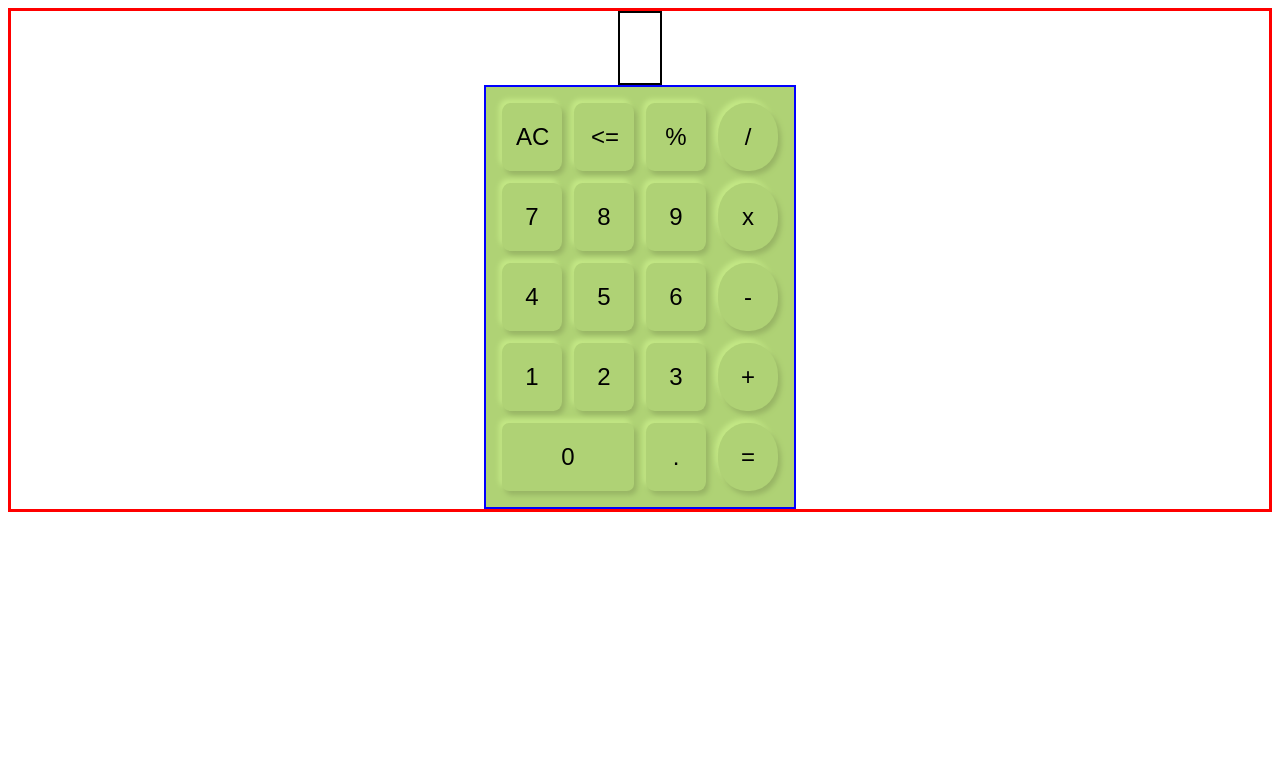
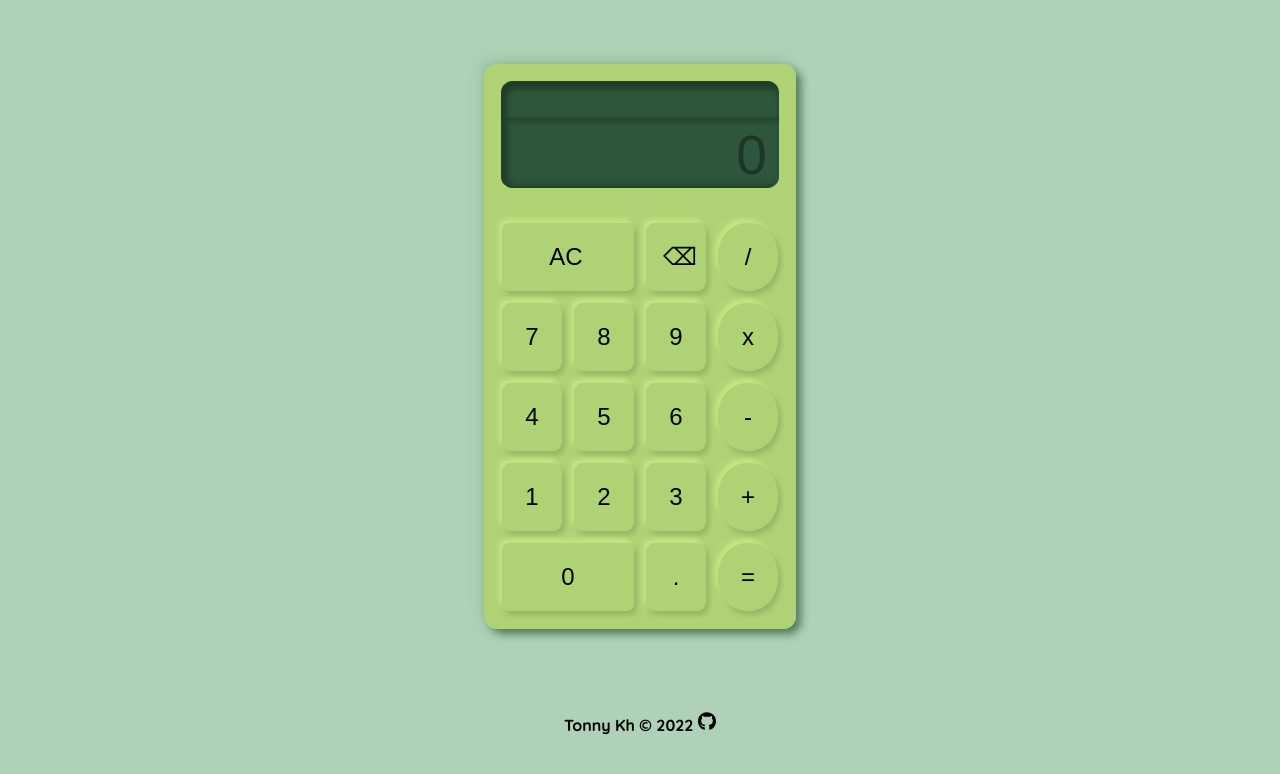
Before and after one commit to tonnykh/calculator, a plain HTML site: page index.html in a window 1280 px wide. Both pictures are taken after a click on the button "AC". Drawn offline with Linux system fonts and the light colour scheme.

Commit message:
Add more functionality & refactor code

```diff
--- a/index.html
+++ b/index.html
@@ -5,8 +5,6 @@
     <meta http-equiv="X-UA-Compatible" content="IE=edge">
     <meta name="viewport" content="width=device-width, initial-scale=1.0">
     <title>Calculator</title>
-
-
 
     <!-- CSS link -->
     <link rel="stylesheet" href="style.css">
@@ -29,37 +27,36 @@
         <!-- SCREEN -->
         <div id="screen">
             <div id="screenText">
-                    <p class="smallNumberDisplay"></p>
-                    <h2 class="bigNumberDisplay">0</h2>
+                    <input type="text" class="smallInput">
+                    <input type="text" placeholder="0" class="largeInput">
             </div>
         </div>
 
 
         <!-- BUTTONS -->
         <div id="buttons">
-            <button class="acBtn btnClear">AC</button>
-            <button class="btnClearPreviousHistory"><=</button>
-            <button class="btnOperator">%</button>
-            <button class="circle btnOperator">/</button>
+            <button class="btnClear">AC</button>
+            <button class="btnClearPreviousHistory">&#9003;</button>
+            <button class="btnOperator">/</button>
 
             <button class="btnNum">7</button>
             <button class="btnNum">8</button>
             <button class="btnNum">9</button>
-            <button class="circle btnOperator">x</button>
+            <button class="btnOperator">x</button>
 
             <button class="btnNum">4</button>
             <button class="btnNum">5</button>
             <button class="btnNum">6</button>
-            <button class="circle btnOperator">-</button>
+            <button class="btnOperator">-</button>
 
             <button class="btnNum">1</button>
             <button class="btnNum">2</button>
             <button class="btnNum">3</button>
-            <button class="circle btnOperator">+</button>
+            <button class="btnOperator">+</button>
 
             <button class="zeroBtn btnNum">0</button>
             <button class="btnNum">.</button>
-            <button class="circle btnEqual">=</button>
+            <button class="btnEqual">=</button>
         </div>
 
     </div>
@@ -67,7 +64,20 @@
 
     <!-- PAGE FOOTER -->
     <div id="footer">
-
+        Tonny Kh &copy 2022 <svg xmlns="http://www.w3.org/2000/svg" viewBox="0 0 496 512">
+        <path d="M165.9 397.4c0 2-2.3 3.6-5.2 3.6-3.3.3-5.6-1.3-5.6-3.6 0-2 2.3-3.6 5.2-3.6 3-.3 5.6 1.3
+        5.6 3.6zm-31.1-4.5c-.7 2 1.3 4.3 4.3 4.9 2.6 1 5.6 0 6.2-2s-1.3-4.3-4.3-5.2c-2.6-.7-5.5.3-6.2
+        2.3zm44.2-1.7c-2.9.7-4.9 2.6-4.6 4.9.3 2 2.9 3.3 5.9 2.6 2.9-.7 4.9-2.6 4.6-4.6-.3-1.9-3-3.2-5.9-2.9zM244.8
+        8C106.1 8 0 113.3 0 252c0 110.9 69.8 205.8 169.5 239.2 12.8 2.3 17.3-5.6 17.3-12.1 0-6.2-.3-40.4-.3-61.4 0
+        0-70 15-84.7-29.8 0 0-11.4-29.1-27.8-36.6 0 0-22.9-15.7 1.6-15.4 0 0 24.9 2 38.6 25.8 21.9 38.6 58.6 27.5
+        72.9 20.9 2.3-16 8.8-27.1 16-33.7-55.9-6.2-112.3-14.3-112.3-110.5 0-27.5 7.6-41.3 23.6-58.9-2.6-6.5-11.1-33.3
+        2.6-67.9 20.9-6.5 69 27 69 27 20-5.6 41.5-8.5 62.8-8.5s42.8 2.9 62.8 8.5c0 0 48.1-33.6 69-27 13.7 34.7 5.2 61.4
+        2.6 67.9 16 17.7 25.8 31.5 25.8 58.9 0 96.5-58.9 104.2-114.8 110.5 9.2 7.9 17 22.9 17 46.4 0 33.7-.3 75.4-.3 83.6
+        0 6.5 4.6 14.4 17.3 12.1C428.2 457.8 496 362.9 496 252 496 113.3 383.5 8 244.8 8zM97.2 352.9c-1.3 1-1 3.3.7 5.2 1.6
+        1.6 3.9 2.3 5.2 1 1.3-1 1-3.3-.7-5.2-1.6-1.6-3.9-2.3-5.2-1zm-10.8-8.1c-.7 1.3.3 2.9 2.3 3.9 1.6 1 3.6.7
+        4.3-.7.7-1.3-.3-2.9-2.3-3.9-2-.6-3.6-.3-4.3.7zm32.4 35.6c-1.6 1.3-1 4.3 1.3 6.2 2.3 2.3 5.2 2.6 6.5 1
+        1.3-1.3.7-4.3-1.3-6.2-2.2-2.3-5.2-2.6-6.5-1zm-11.4-14.7c-1.6 1-1.6 3.6 0 5.9 1.6 2.3 4.3 3.3 5.6 2.3 1.6-1.3 1.6-3.9
+        0-6.2-1.4-2.3-4-3.3-5.6-2z"/></svg>
     </div>
 
 
--- a/index.js
+++ b/index.js
@@ -1,48 +1,42 @@
+const btnNum = document.querySelectorAll('.btnNum');
 const btnEqual = document.querySelector('.btnEqual');
 const btnClear = document.querySelector('.btnClear');
+const largeInput = document.querySelector('.largeInput');
+const smallInput = document.querySelector('.smallInput');
+const btnOperator = document.querySelectorAll('.btnOperator');
 const btnClearPreviousHistory = document.querySelector('.btnClearPreviousHistory');
-const btnOperator = document.querySelectorAll('.btnOperator');
-const btnNum = document.querySelectorAll('.btnNum');
-const bigNumberDisplay = document.querySelector('.bigNumberDisplay');
-const smallNumberDisplay = document.querySelector('.smallNumberDisplay');
 
+const operatorArray = ['+', '-', 'x', '/'];
 let currentNumber = '';
 let previousNumber = '';
 let total = 0;
 
-// when number click it Append Left_Number
 function appendNumber(number) {
     return currentNumber += number;
 }
 
-// when operator btn click Append operator to Previous_number.
 function appendOperator(operator) {
     return previousNumber += operator;
 }
 
-
-// update BIG DISPLAY function when number click ONLY Left_Number
 function updateBigDisplay() {
-     return bigNumberDisplay.innerText = currentNumber;
+     return largeInput.value = currentNumber;
 }
 
-// update SMALL DISPLAY function when operator click
 function updateSmallDisplay(operator) {
-    const operatorArray = ['+', '-', 'x', '/', '%'];
-
-    if (previousNumber !== '') {
+    if (previousNumber !== '' && currentNumber === '') {
         if (operatorArray.includes(previousNumber.slice(-1))) {
             previousNumber = previousNumber.slice(0 , previousNumber.length - 1);
-            return smallNumberDisplay.innerText = appendOperator(operator);
+            smallInput.value = appendOperator(operator);
         } else {
-            return smallNumberDisplay.innerText = appendOperator(operator);
+            smallInput.value = appendOperator(operator);
         }
     } else {
-        return smallNumberDisplay.innerText = previousNumber;
+        smallInput.value = previousNumber;
     }
 }
 
-// when btn Number click it will display the Left_Number
+
 btnNum.forEach(num);
 function num(btn) {
     btn.addEventListener('click', function(e) {
@@ -50,42 +44,54 @@ function num(btn) {
         console.log(e.target.innerText);
         appendNumber(e.target.innerText);
         updateBigDisplay();
+
+        if (operatorArray.includes(previousNumber.slice(-1)) === false && previousNumber !== '') {
+            previousNumber = '';
+            updateSmallDisplay();
+        }
     })
 }
 
-// Clear Display Left_Number function
+
 function clearDisplay() {
     currentNumber = '';
     previousNumber = '';
-    bigNumberDisplay.innerText = '';
-    smallNumberDisplay.innerText = '';
+    largeInput.value = '';
+    smallInput.value = '';
 }
 
-// when AC btn click the display will clear the Left_Number
 btnClear.addEventListener('click', function() {
     clearDisplay();
 })
 
-// when <=BACK btn click the display will clear one previous Left_Number digit
+
 btnClearPreviousHistory.addEventListener('click', function() {
-     currentNumber = currentNumber.slice(0 , currentNumber.length - 1);
-     updateBigDisplay();
+    if (previousNumber === '') {
+        currentNumber = currentNumber.slice(0 , currentNumber.length - 1);
+        updateBigDisplay();
 
-     if (previousNumber !== '') {
+    } else if (currentNumber === '') {
         currentNumber = previousNumber.slice(0 , previousNumber.length - 1);
         previousNumber = '';
         updateBigDisplay();
-     }
+        updateSmallDisplay();
 
-     updateSmallDisplay();
+    } else if (currentNumber !== '' && previousNumber !== '') {
+        currentNumber = currentNumber.slice(0 , currentNumber.length - 1);
+        updateBigDisplay();
+
+        if (operatorArray.includes(previousNumber.slice(-1)) === false) {
+            previousNumber = '';
+            updateSmallDisplay();
+        }
+    }
 })
 
-// Operator function
+
 function chooseOperator(operator) {
     if (currentNumber === '') {
         return;
     }
-
     previousNumber = parseInt(previousNumber.slice(0 , previousNumber.length - 1));
     currentNumber = parseInt(currentNumber);
 
@@ -102,34 +108,39 @@ function chooseOperator(operator) {
         case '/':
             total = previousNumber / currentNumber;
             break;
-
     }
-
-    smallNumberDisplay.innerText = appendOperator(operator + currentNumber);
-
-    currentNumber = total.toString();
-    total = 0;
+    currentNumber = currentNumber.toString();
 }
 
-// when btn operator click
+
 btnOperator.forEach(function(btn) {
     btn.addEventListener('click', function(e) {
         console.log(e.target.innerText);
         if (previousNumber === '') {
             previousNumber = currentNumber;
             currentNumber = '';
+            updateBigDisplay();
+            updateSmallDisplay(e.target.innerText);
+
+        } else if (currentNumber === '') {
+            updateSmallDisplay(e.target.innerText);
+
+        } else if (currentNumber !== '' && previousNumber !== '') {
+            chooseOperator(previousNumber.slice(-1));
+            previousNumber = total + e.target.innerText;
+            updateSmallDisplay()
+            currentNumber = '';
+            updateBigDisplay();
         }
-        updateBigDisplay();
-        updateSmallDisplay(e.target.innerText);
     })
 });
 
-// when = click calculate & display ANS on Big Display
 btnEqual.addEventListener('click', function() {
-    const operatorArray = ['+', '-', 'x', '/', '%'];
-
     if (operatorArray.includes(previousNumber.slice(-1)) && currentNumber !== '') {
-        chooseOperator(previousNumber.slice(-1));
+        let operator = previousNumber.slice(-1);
+        chooseOperator(operator);
+        smallInput.value = appendOperator(operator + currentNumber);
+        currentNumber = total.toString();
         updateBigDisplay();
     }
 });
--- a/style.css
+++ b/style.css
@@ -1,37 +1,60 @@
+body {
+    font-family: quicksand;
+    background-color: hwb(135 41% 33% / 0.538);
+}
 
-
-
+/* || CALCULATOR FULL BODY || */
 #calculatorFullBody {
-    font-family: quicksand;
     font-weight:bolder;
     font-size: x-large;
-
     display: flex;
     flex-direction: column;
     justify-content: center;
     align-items: center;
-    border: 3px solid red;
+    width: 311px;
+    margin: auto;
+    margin-top: 4rem;
+    border-radius: 0.8rem;
 }
 
+/* || SCREEN || */
 #screen {
-    border: 2px solid black;
-    padding: 20px;
+    padding: 17px 17px;
+    width: 89.3%;
+    flex-wrap: nowrap;
+    border-radius: 0.8rem 0.8rem 0rem 0rem ;
 }
 
-
-/* || DISPLAY || */
-.smallNumberDisplay {
-    color: blueviolet;
+#screenText {
+    display: flex;
+    flex-direction: column;
 }
 
+input {
+    border: 0px;
+    padding: 5px 12px;
+    resize: vertical;
+}
+
+.largeInput {
+   font-size: 55px;
+   text-align: right;
+   padding-bottom: 1px;
+   overflow-wrap: break-word;
+}
+
+.smallInput {
+    text-align: right;
+    font-size: 22px;
+    padding-top: 6px;
+}
 
 /* || BUTTONS || */
-
 #buttons {
-    border: 2px solid blue;
     display: grid;
     grid-template-columns: auto auto auto auto;
-    padding: 10px;
+    padding: 12px;
+    border-radius: 0rem 0rem 0.8rem 0.8rem;
 }
 
 button {
@@ -43,14 +66,17 @@ button {
     border: none;
 }
 
-.circle {
+.btnOperator, .btnEqual {
     border-radius: 47%;
 }
 
-.acBtn {
+.btnClear {
     padding-left: 14px;
     padding-right: 18px;
-
+    grid-column-start: 1;
+    grid-column-end: 3;
+    border-radius: 7px;
+    width: 132px;
 }
 
 .zeroBtn {
@@ -58,11 +84,51 @@ button {
     grid-column-end: 3;
     border-radius: 7px;
     width: 132px;
-
 }
 
+/* || FOOTER || */
+#footer {
+    text-align: center;
+    margin-top: 5.2rem;
+}
+
+svg {
+    width: 18px;
+}
 
 /* || COLOR || */
+#calculatorFullBody {
+    box-shadow: 5px 5px 8px hwb(135 10% 73% / 0.625),
+                -5px -5px 12px hwb(133 53% 27% / 0.543);
+}
+#screen {
+    background-color:#afd275;
+}
+
+#screenText {
+    background-color: #2e563b;
+    border-radius: 15px;
+}
+
+input {
+    color: rgb(186, 220, 73);
+    background-color: #2e563b;
+}
+
+::placeholder {
+    color: rgb(30, 53, 44);
+}
+
+.smallInput {
+    box-shadow: inset 3px 5px 5px 3px rgba(0, 0, 0, 0.3);
+    border-radius:  0.725rem 0.725rem  0px 0px;
+}
+
+.largeInput {
+    color: #ffffff;
+    box-shadow: inset 4px 0px 5px 3px rgba(8, 13, 7, 0.3);
+    border-radius: 0px 0px 0.725rem 0.725rem;
+}
 
 #buttons {
     background-color: #afd275;
@@ -80,18 +146,19 @@ button:active {
                 inset -3px -4px 12px #cff395;
 }
 
-button:hover {
+/* Hover */
+.btnNum:hover {
     color: rgb(229, 255, 208);
 }
 
-.acBtn:hover {
+.btnClear:hover, .btnClearPreviousHistory:hover {
     color: rgb(213, 94, 94);
 }
 
-.yellow:hover {
+.btnEqual:hover {
     color: rgb(189, 255, 57);
 }
 
-.blue:hover {
+.btnOperator:hover {
     color: rgb(0, 123, 255);
 }
```
